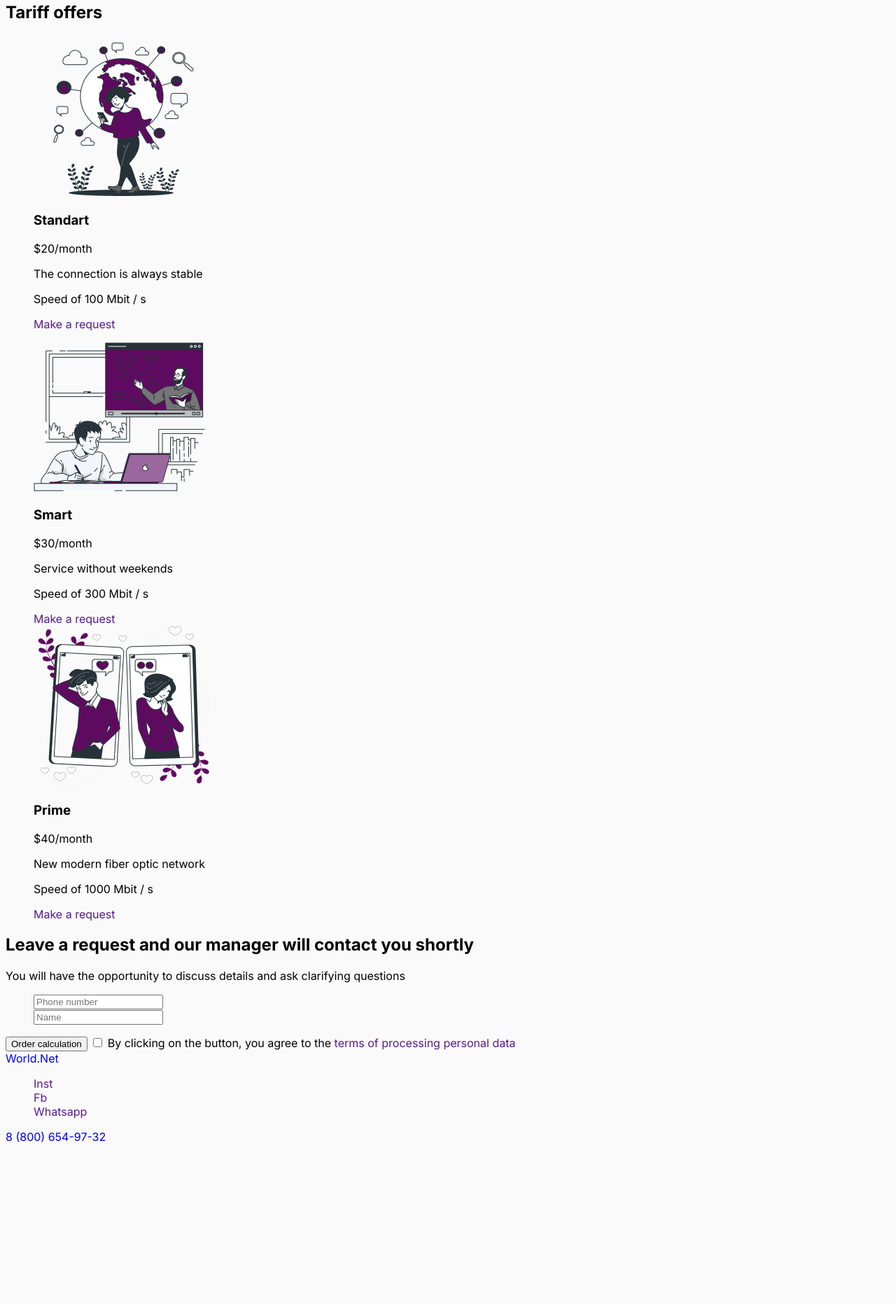
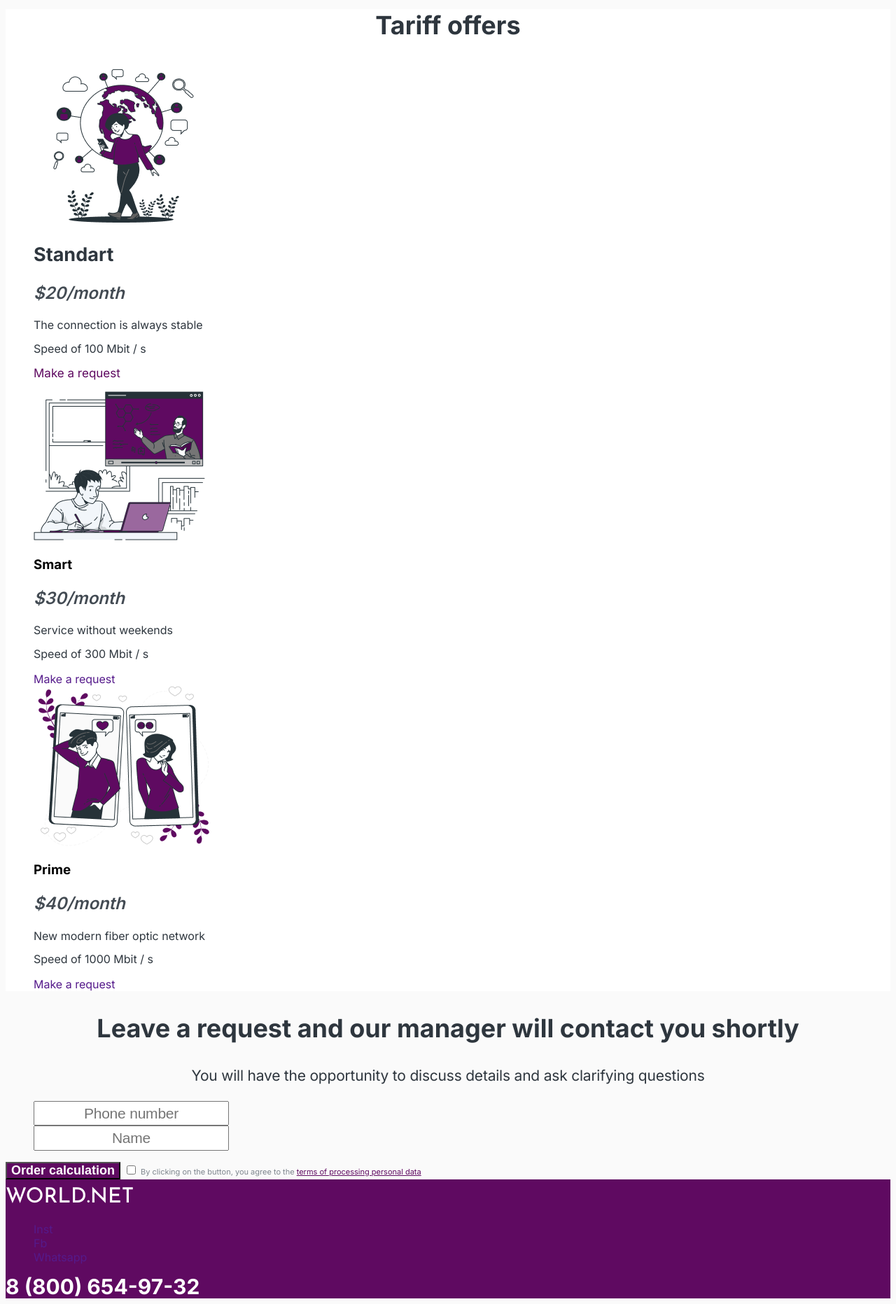
Before and after one commit to MaxBeliienko/lessons-with-Julia, a plain HTML site: page index.html in a window 1280 px wide. Shown: the part 2288-4151 px from the top of the page at 70% size. Before the commit the page ends 3930 px from the top, so only its background shows below. Drawn offline with Linux system fonts and the light colour scheme.

Commit message:
Final-css

```diff
--- a/css/styles.css
+++ b/css/styles.css
@@ -186,3 +186,174 @@ a {
     font-weight: 400;
     line-height: 1.7;
 }
+
+/* Section-Tariff */
+
+.sect-tariff {
+    background-color: #FFF;
+}
+
+.sect-tariff-header {
+    color: #2E363E;
+    text-align: center;
+    font-size: 36px;
+    font-weight: 700;
+    line-height: 1.3;
+}
+
+.sect-tariff-item-header {
+    color: #2E363E;
+    font-size: 27px;
+    font-weight: 700;
+    line-height: 1.1;
+}
+
+.sect-tariff-item-price {
+    color: #434B53;
+    font-size: 24px;
+    font-style: italic;
+    font-weight: 600;
+    line-height: 1.1;
+}
+
+.sect-tariff-item-text {
+    color: #2E363E;
+    font-size: 16px;
+    font-weight: 400;
+    line-height: 1.1;
+}
+
+.sect-tariff-item-link {
+    color: #5F0A61;
+    font-size: 17px;
+    font-weight: 400;
+    line-height: 1.1;
+}
+
+/* Section contacts */
+
+.sect-contacts-header {
+    color: #2E363E;
+    text-align: center;
+    font-size: 36px;
+    font-weight: 700;
+    line-height: 1.3;
+}
+
+.sect-contacts-text {
+    color: #2E363E;
+    text-align: center;
+    font-size: 21px;
+    font-weight: 400;
+    line-height: 1.4;
+    letter-spacing: -0.01em;
+}
+
+.sect-contacts-item input {
+    color: #2E363E;
+    text-align: center;
+    font-size: 21px;
+    font-weight: 400;
+    line-height: 1.4;
+    letter-spacing: -0.01em;
+}
+
+.sect-contacts-button {
+    background-color: #5F0A61;
+    color: #FFF;
+    text-align: center;
+    font-size: 18px;
+    font-weight: 600;
+    line-height: 1.1;
+}
+
+.checkbox {
+}
+
+.sect-contacts-label {
+    color: #7E868E;
+    font-size: 11px;
+    font-style: normal;
+    font-weight: 400;
+    line-height: 1.3;
+}
+
+.sect-contacts-label-link {
+    color: #5F0A61;
+    text-decoration-line: underline;
+}
+
+/* Footer */
+
+.footer {
+    background-color: #5F0A61;
+}
+
+.footer-logo {
+    color: #FFF;
+    font-family: Reem Kufi;
+    font-size: 30px;
+    font-weight: 400;
+    line-height: 1.5;
+    text-transform: uppercase;
+}
+
+.footer-address-tel {
+    color: #FFF;
+    text-align: right;
+    font-size: 30px;
+    font-weight: 700;
+    line-height: 1.1;
+}
+
+/* Page2-tariffs */
+
+.page-tariffs-header {
+    color: #2E363E;
+    text-align: center;
+    font-size: 36px;
+    font-weight: 700;
+    line-height: 1.3;
+}
+
+.sect-header {
+    color: #2E363E;
+    font-size: 27px;
+    font-weight: 700;
+    line-height: 1.1;
+}
+
+.sect-price {
+    color: #434B53;
+    font-size: 24px;
+    font-style: italic;
+    font-weight: 600;
+    line-height: 1.1;
+}
+
+.sect-subtitle {
+    color: #2E363E;
+    font-size: 16px;
+    font-weight: 400;
+    line-height: 1.1;
+}
+
+.sect-subtitle-text {
+    color: #2E363E;
+    font-size: 16px;
+    font-weight: 400;
+    line-height: 1.1
+}
+
+.sect-subtitle-text-span {
+    color: #2E363E;
+    font-size: 18px;
+    font-weight: 600;
+}
+
+.sect-text {
+    color: #2E363E;
+    font-size: 16px;
+    font-weight: 400;
+    line-height: 1.4;
+}
--- a/index.html
+++ b/index.html
@@ -135,31 +135,31 @@
       </section>
 
       <!-- Section5 -->
-      <section>
-        <h2>Tariff offers</h2>
+      <section class="sect-tariff">
+        <h2 class="sect-tariff-header">Tariff offers</h2>
         <ul>
           <li>
             <img src="/images/sect6img1.png" alt="img1" />
-            <h3>Standart</h3>
-            <p>&dollar;20&sol;month</p>
-            <p>The connection is always stable</p>
-            <p>Speed of 100 Mbit &sol; s</p>
-            <a href="">Make a request</a>
+            <h3 class="sect-tariff-item-header">Standart</h3>
+            <p class="sect-tariff-item-price">&dollar;20&sol;month</p>
+            <p class="sect-tariff-item-text">The connection is always stable</p>
+            <p class="sect-tariff-item-text">Speed of 100 Mbit &sol; s</p>
+            <a class="sect-tariff-item-link" href="">Make a request</a>
           </li>
           <li>
             <img src="/images/sect6img2.png" alt="img2" />
-            <h3>Smart</h3>
-            <p>&dollar;30&sol;month</p>
-            <p>Service without weekends</p>
-            <p>Speed of 300 Mbit &sol; s</p>
+            <h3 class="sect-tariff-item-heder">Smart</h3>
+            <p class="sect-tariff-item-price">&dollar;30&sol;month</p>
+            <p class="sect-tariff-item-text">Service without weekends</p>
+            <p class="sect-tariff-item-text">Speed of 300 Mbit &sol; s</p>
             <a href="">Make a request</a>
           </li>
           <li>
             <img src="/images/sect6img3.png" alt="img3" />
-            <h3>Prime</h3>
-            <p>&dollar;40&sol;month</p>
-            <p>New modern fiber optic network</p>
-            <p>Speed of 1000 Mbit &sol; s</p>
+            <h3 class="sect-tariff-item-heder">Prime</h3>
+            <p class="sect-tariff-item-price">&dollar;40&sol;month</p>
+            <p class="sect-tariff-item-text">New modern fiber optic network</p>
+            <p class="sect-tariff-item-text">Speed of 1000 Mbit &sol; s</p>
             <a href="">Make a request</a>
           </li>
         </ul>
@@ -167,30 +167,37 @@
 
       <!-- Section6 -->
       <section id="Contacts">
-        <h2>Leave a request and our manager will contact you shortly</h2>
-        <p>
+        <h2 class="sect-contacts-header">
+          Leave a request and our manager will contact you shortly
+        </h2>
+        <p class="sect-contacts-text">
           You will have the opportunity to discuss details and ask clarifying
           questions
         </p>
-        <ul>
+        <ul class="sect-contacts-item">
           <li><input type="text" placeholder="Phone number" /></li>
           <li><input type="text" placeholder="Name" /></li>
         </ul>
-        <button type="button">Order calculation</button>
+        <button class="sect-contacts-button" type="button">
+          Order calculation
+        </button>
         <input
+          class="checkbox"
           type="checkbox"
           id="terms-of-processing"
           name="terms-of-processing"
           required
         />
-        <label for="terms-of-processing"
+        <label class="sect-contacts-label" for="terms-of-processing"
           >By clicking on the button, you agree to the
-          <a href="">terms of processing personal data</a>
+          <a class="sect-contacts-label-link" href=""
+            >terms of processing personal data</a
+          >
         </label>
       </section>
     </main>
-    <footer>
-      <a href="/index.html">World.Net</a>
+    <footer class="footer">
+      <a class="footer-logo" href="/index.html">World.Net</a>
       <ul>
         <li>
           <a href=""><img src="" alt="" />Inst</a>
@@ -203,7 +210,9 @@
         </li>
       </ul>
       <address>
-        <a href="tel:88006549732">8 (800) 654-97-32</a>
+        <a class="footer-address-tel" href="tel:88006549732"
+          >8 (800) 654-97-32</a
+        >
       </address>
     </footer>
   </body>
```
Also changed, not shown: tarrifs.html (+46 -26 lines).
